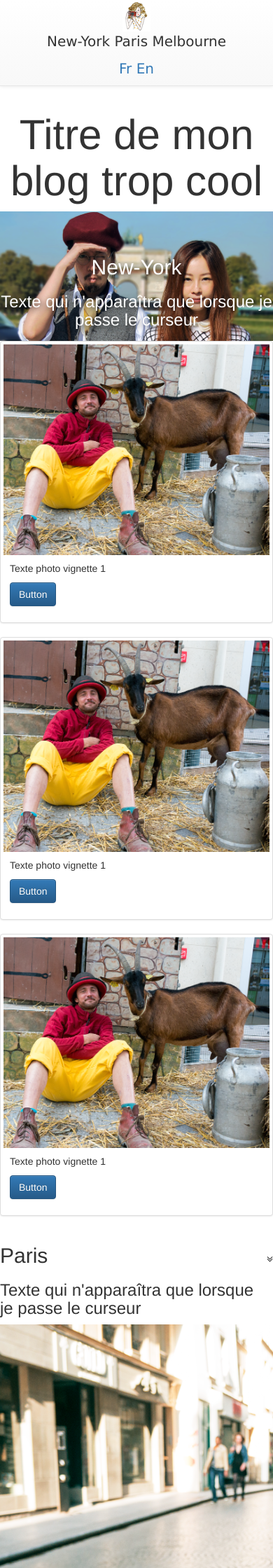
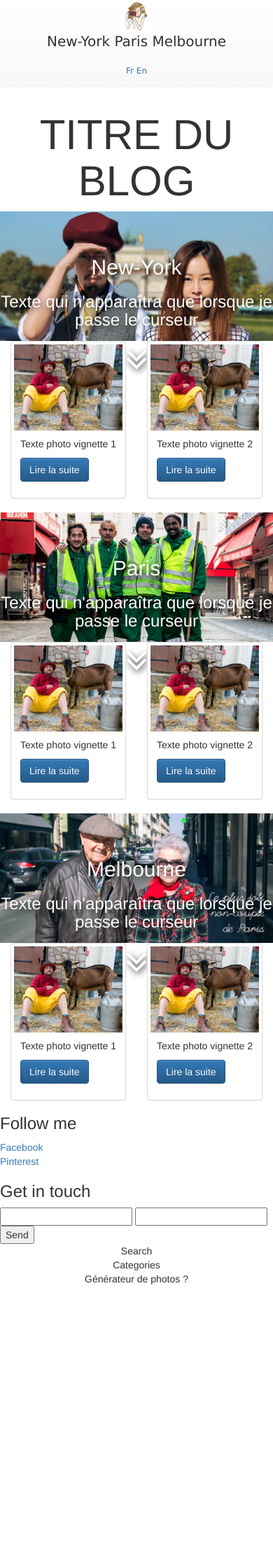
Before and after one commit to StephaniePfif/Faces, a PHP site: page /homepage.html in a window 390 px wide; the page is wider, and only the part inside the window is pictured. Shown: the top 2240 px of that part at 70% size. After the commit the page ends 1835 px from the top of that part, so only its background shows below. Run offline with PHP 8.4, Linux system fonts and the light colour scheme; some libraries are stand-ins or nearby versions.

Commit message:
mon site est responsive

```diff
--- a/homepage.html
+++ b/homepage.html
@@ -8,30 +8,29 @@
 	<link rel="stylesheet" type="text/css" href="reset.css">
 	<link rel="stylesheet" href="http://netdna.bootstrapcdn.com/bootstrap/3.1.1/css/bootstrap.min.css">
 	<link rel="stylesheet" href="http://netdna.bootstrapcdn.com/bootstrap/3.1.1/css/bootstrap-theme.min.css">
+	<link href="http://netdna.bootstrapcdn.com/font-awesome/4.1.0/css/font-awesome.min.css" rel="stylesheet">
 	<link rel="stylesheet" type="text/css" href="style.css">
-	<link href="http://netdna.bootstrapcdn.com/font-awesome/4.1.0/css/font-awesome.min.css" rel="stylesheet">
 </head>
 
 <body>
 <script src="http://netdna.bootstrapcdn.com/bootstrap/3.1.1/js/bootstrap.min.js"></script>
 	<header>
-		<h1>Titre de mon blog trop cool</h1>
+		<h1>TITRE DU BLOG</h1>
 
-		<nav class="navbar navbar-default navbar-fixed-top" role="navigation">
-			<div class="container">
-
+		<nav class="navbar-default navbar-fixed-top" role="navigation">
 			<img src="photos/stephbykanako.png">
-
-			<ul class="nav-bar">
-				<li>New-York</li>
-				<li>Paris</li>
-				<li>Melbourne</li>
-			</ul>
-
-			<ul class="nav-bar">
-				<li> <a href="#">Fr</a> </li>
-				<li><a href="#">En</a></li>
-			</ul>
+			<div class="villes">
+				<ul>
+					<ib>New-York</ib>
+					<ib>Paris</ib>
+					<ib>Melbourne</ib>
+				</ul>
+			</div>
+			<div id="langues">
+				<ul>
+					<li> <a href="#">Fr</a> </li>
+					<li><a href="#">En</a></li>
+				</ul>
 			</div>
 		</nav>
 	</header>
@@ -39,75 +38,96 @@
 	<section>
 		<article>
 			<!-- GRANDE PHOTO + TEXTE -->
-
 			<div id="slider">
 				<div id="slidertext">
-
 					<img src="photos/couplehongkong.png">
-
 					<div class="content" >
 						<h2> New-York </h2>
-						<h3>Texte qui n'apparaîtra que lorsque je passe le curseur </h3></div>
+						<h3>Texte qui n'apparaîtra que lorsque je passe le curseur </h3>
+						<i class="fa fa-angle-double-down"></i>
 					</div>
 				</div>
-				<!--<i class="fa fa-angle-double-down"></i>-->
 			</div>
 
 				<!-- On passe aux 3 vignettes -->
-						<div class="row">
-						  <div class="col-sm-6 col-md-4">
+						  <div class="col-xs-6 col-md-4">
 						    <div class="thumbnail">
 						      	<img src="photos/vincenttilligolo.png">
 						      <div class="caption">
 						        <p>Texte photo vignette 1</p>
-						        <p><a href="#" class="btn btn-primary" role="button">Button</a> </p>
+						        <p><a href="#" class="btn btn-primary" role="button">Lire la suite</a> </p>
 							      </div>
 							    </div>
 							  </div>
-							</div>
-						<div class="row">
-						  <div class="col-sm-6 col-md-4">
+					<div class="cachevignette23">
+						  <div class="col-xs-6 col-md-4">
 						    <div class="thumbnail">
 						      	<img src="photos/vincenttilligolo.png">
 						      <div class="caption">
-						        <p>Texte photo vignette 1</p>
-						        <p><a href="#" class="btn btn-primary" role="button">Button</a> </p>
+						        <p>Texte photo vignette 2</p>
+						        <p><a href="#" class="btn btn-primary" role="button">Lire la suite</a> </p>
 							      </div>
 							    </div>
 							  </div>
-							</div>
-						<div class="row">
-						  <div class="col-sm-6 col-md-4">
+						<div class="cachevignette3">
+						  <div class="col-xs-6 col-md-4">
 						    <div class="thumbnail">
 						      	<img src="photos/vincenttilligolo.png">
 						      <div class="caption">
-						        <p>Texte photo vignette 1</p>
-						        <p><a href="#" class="btn btn-primary" role="button">Button</a></p>
+						        <p>Texte photo vignette 3</p>
+						        <p><a href="#" class="btn btn-primary" role="button">Lire la suite</a></p>
 							      </div>
 							    </div>
-							  </div>
+							 </div>
 							</div>
-
+					</div>
 				<!-- Fin des 3 vignettes -->
 		</article>
 
 		<article>
 			<!-- GRANDE PHOTO+TEXTE -->
 			<div id="slider">
-			<img src="photos/teamproprete.png">
 				<div id="slidertext">
+				<img src="photos/teamproprete.png">
+					<div class="content" >
 					<h2>Paris</h2>
 					<h3>Texte qui n'apparaîtra que lorsque je passe le curseur </h3>
+					<i class="fa fa-angle-double-down"></i>
+					</div>
 				</div>
-			<i class="fa fa-angle-double-down"></i>
 			</div>
 				<!-- On passe aux 3 vignettes -->
-				<img src="photos/saidlecaid.png">
-				<p>Texte photo vignette 1</p>
-				<img src="photos/saidlecaid.png">
-				<p>Texte photo vignette 2</p>
-				<img src="photos/saidlecaid.png">
-				<p>Texte photo vignette 3</p>
+						  <div class="col-xs-6 col-md-4">
+						    <div class="thumbnail">
+						      	<img src="photos/vincenttilligolo.png">
+						      <div class="caption">
+						        <p>Texte photo vignette 1</p>
+						        <p><a href="#" class="btn btn-primary" role="button">Lire la suite</a> </p>
+							      </div>
+							    </div>
+							  </div>
+					<div class="cachevignette23">
+						  <div class="col-xs-6 col-md-4">
+						    <div class="thumbnail">
+						      	<img src="photos/vincenttilligolo.png">
+						      <div class="caption">
+						        <p>Texte photo vignette 2</p>
+						        <p><a href="#" class="btn btn-primary" role="button">Lire la suite</a> </p>
+							      </div>
+							    </div>
+							  </div>
+						<div class="cachevignette3">
+						  <div class="col-xs-6 col-md-4">
+						    <div class="thumbnail">
+						      	<img src="photos/vincenttilligolo.png">
+						      <div class="caption">
+						        <p>Texte photo vignette 3</p>
+						        <p><a href="#" class="btn btn-primary" role="button">Lire la suite</a></p>
+							      </div>
+							    </div>
+							 </div>
+							</div>
+					</div>
 				<!-- Fin des 3 vignettes -->
 		</article>
 
@@ -115,20 +135,47 @@
 		<article>
 			<!-- GRANDE PHOTO+TEXTE -->
 			<div id="slider">
-			<img src="photos/noncoupleparis.png">
 				<div id="slidertext">
-					<h2> Melbourne </h2>
-					<h3>Texte qui n'apparaîtra que lorsque je passe le curseur </h3>
+					<img src="photos/noncoupleparis.png">
+						<div class="content">
+						<h2> Melbourne </h2>
+						<h3>Texte qui n'apparaîtra que lorsque je passe le curseur </h3>
+						<i class="fa fa-angle-double-down"></i>
+					</div>
 				</div>
-			<i class="fa fa-angle-double-down"></i>
 			</div>
 				<!-- On passe aux 3 vignettes -->
-				<img src="photos/vincenttilligolo.png">
-				<p>Texte photo vignette 1</p>
-				<img src="photos/vincenttilligolo.png">
-				<p>Texte photo vignette 2</p>
-				<img src="photos/vincenttilligolo.png">
-				<p>Texte photo vignette 3</p>
+						  <div class="col-xs-6 col-md-4">
+						    <div class="thumbnail">
+						      	<img src="photos/vincenttilligolo.png">
+						      <div class="caption">
+						        <p>Texte photo vignette 1</p>
+						        <p><a href="#" class="btn btn-primary" role="button">Lire la suite</a> </p>
+							      </div>
+							    </div>
+							  </div>
+					<div class="cachevignette23">
+						  <div class="col-xs-6 col-md-4">
+						    <div class="thumbnail">
+						      	<img src="photos/vincenttilligolo.png">
+						      <div class="caption">
+						        <p>Texte photo vignette 2</p>
+						        <p><a href="#" class="btn btn-primary" role="button">Lire la suite</a> </p>
+							      </div>
+							    </div>
+							  </div>
+						<div class="cachevignette3">
+						  <div class="col-xs-6 col-md-4">
+						    <div class="thumbnail">
+						      	<img src="photos/vincenttilligolo.png">
+						      <div class="caption">
+						        <p>Texte photo vignette 3</p>
+						        <p><a href="#" class="btn btn-primary" role="button">Lire la suite</a></p>
+							      </div>
+							    </div>
+							 </div>
+							</div>
+					</div>
 				<!-- Fin des 3 vignettes -->
 		</article>
 
--- a/style.css
+++ b/style.css
@@ -10,8 +10,20 @@
   font-family: Verdana;
   font-size: 20px;
 }
-.nav-bar li{
+
+#villes li{
 display: inline;
+text-align: center;
+font-size: 30px;
+color: #CA4247;
+word-spacing:50px;
+}
+
+#langues li{
+display: inline;
+text-align: left;
+font-size: 12px;
+color: black;
 }
 
 #slider {
@@ -26,7 +38,7 @@
 }
 
 #slidertext{
-    display: table-cell; /* déclenche le comportement table */
+    display: table-cell; /* déclenche le comportement cellule de table */
     width: 100%;
     height: 100%;
     position: relative;
@@ -43,6 +55,16 @@
   font-size: 50px;
   text-align: center;
   text-shadow: 2px 3px 10px rgba(0,0,0,0.75);
+}
+
+.vignettes {
+  display: none;
+}
+
+@media (max-width: 990px){
+  .cachevignette3 {
+  display: none;
+  }
 }
 
 #columnleft {
```
